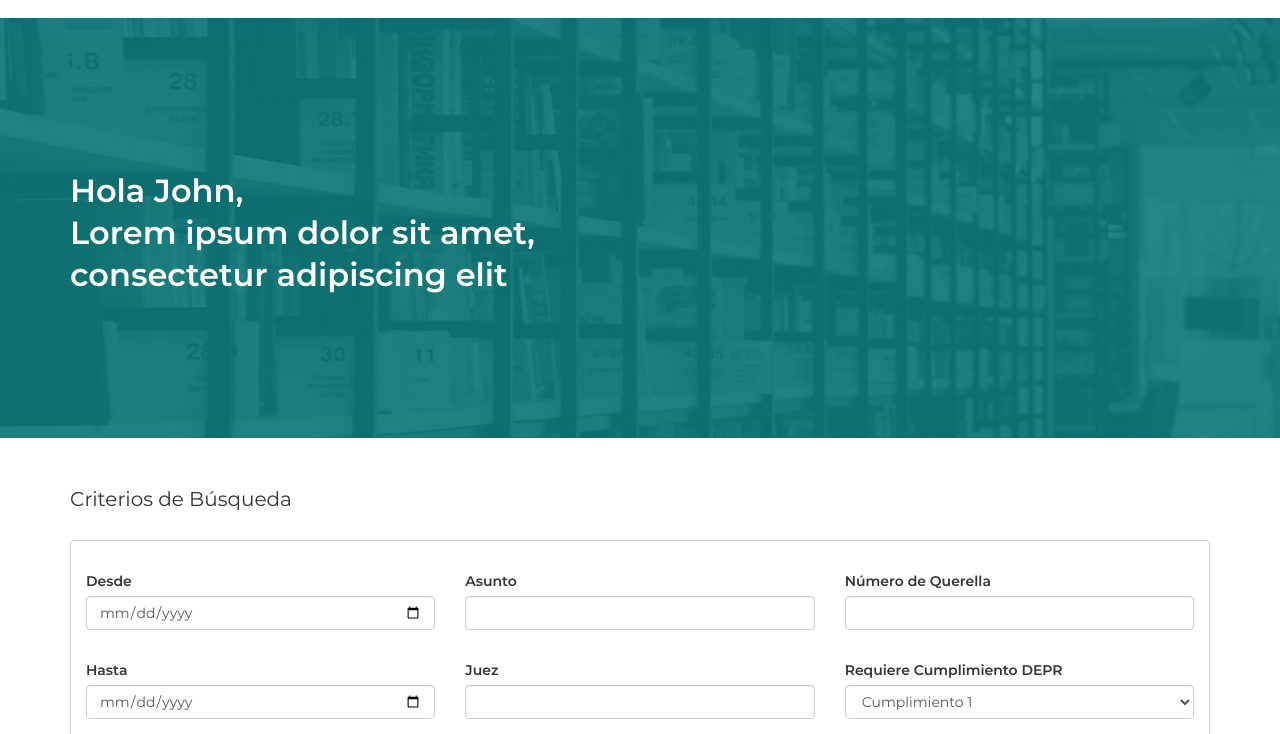
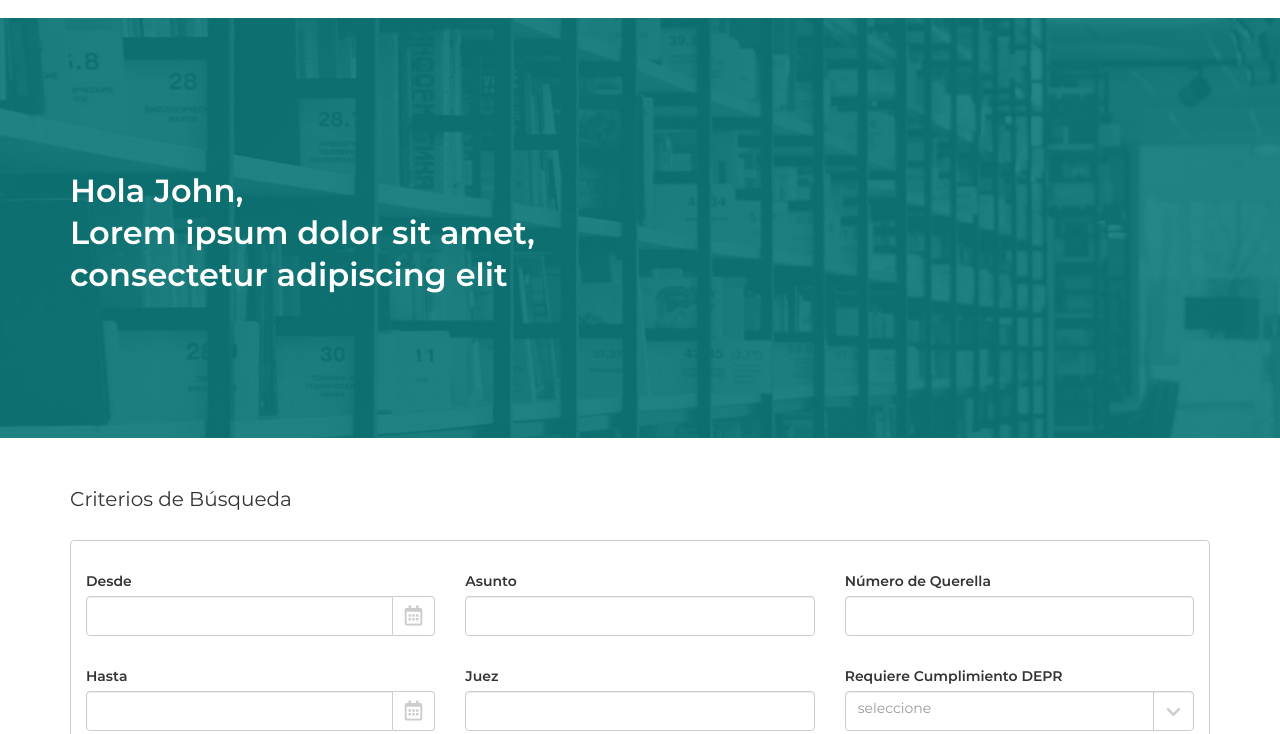
Before and after one commit to mundix/portal-querellas, a plain HTML site: page index.html in a window 1280 px wide. Shown: the part 218-952 px from the top of the page. Drawn offline with Linux system fonts and the light colour scheme.

Commit message:
added datepicker and select styles

```diff
--- a/assets/css/styles.css
+++ b/assets/css/styles.css
@@ -120,6 +120,65 @@ body {
     margin-bottom: 0;
 }
 
+.de-search-filter .form-control {
+    height: 40px;
+}
+
+.bootstrap-select.form-control {
+    padding: 0;
+    border: 1px solid #ccc;
+    border-radius: 4px;
+    -webkit-box-shadow: none;
+    box-shadow: none;
+}
+
+.input-group .date{
+    position:relative;
+}
+
+.bootstrap-select > .dropdown-toggle {
+    border: 0;
+    background: transparent;
+    height: 38px;
+}
+
+.bootstrap-select > .dropdown-toggle .bs-caret {
+    display: none;
+}
+
+.select-filter .dropdown-toggle {
+    overflow: hidden;
+}
+
+.select-filter .dropdown-toggle:before {
+    content: '';
+    position: absolute;
+    font-family: "Font Awesome 5 Free", serif;
+    font-weight: 900;
+    color: #ccc;
+    font-size: 16px;
+    bottom: 0;
+    right: 0;
+    border-left: solid 1px #cccccc;
+    width: 40px;
+    height: 40px;
+    text-align: center;
+    line-height: 44px;
+}
+
+.input-group-addon {
+    background-color: transparent;
+}
+
+.input-group-addon i {
+    font-size: 20px;
+    color: #ccc;
+}
+
+.select-filter.derp .dropdown-toggle:before {
+    content: '\f078';
+}
+
 .filter-fields > div {
     margin-bottom: 30px;
 }
@@ -138,6 +197,11 @@ body {
     padding: 10px 40px;
     color: #fff;
     font-size: 14px;
+}
+
+.search-btn:hover {
+    color: #fff;
+    font-weight: 600;
 }
 
 /* SEARCH FILTER BOX ENDs */
@@ -178,15 +242,15 @@ body {
     text-decoration: none;
 }
 
-.de-results-table .table>tbody>tr>td,
-.de-results-table .table>tbody>tr>th,
-.de-results-table .table>tfoot>tr>td,
-.de-results-table .table>tfoot>tr>th,
-.de-results-table .table>thead>tr>th {
+.de-results-table .table > tbody > tr > td,
+.de-results-table .table > tbody > tr > th,
+.de-results-table .table > tfoot > tr > td,
+.de-results-table .table > tfoot > tr > th,
+.de-results-table .table > thead > tr > th {
     padding: 16px 8px;
 }
 
-.de-results-table .table>thead>tr>th {
+.de-results-table .table > thead > tr > th {
     padding: 24px 8px;
 }
 
@@ -229,7 +293,7 @@ body {
 /*==========  Mobile First Method  ==========*/
 
 /* Extra Small Devices, Phones */
-@media only screen and (min-width : 480px) {
+@media only screen and (min-width: 480px) {
 
     .header-top {
         text-align: left;
@@ -238,7 +302,7 @@ body {
 }
 
 /* Small Devices, Tablets */
-@media only screen and (min-width : 768px) {
+@media only screen and (min-width: 768px) {
     .main-wrapper {
         margin: 100px auto;
     }
--- a/assets/js/scripts.js
+++ b/assets/js/scripts.js
@@ -2,7 +2,29 @@
 
   // On Document Ready
   $(function (){
-    console.log('Script')
+
+    initSelectpicker()
+
+    // date pickers
+    $('#from-date').datepicker({
+      container:	'.from-date'
+    });
+
+    $('#to-date').datepicker({
+      container:	'.to-date'
+    });
+
   })
 
+  function initSelectpicker() {
+    if ( ! $.fn.selectpicker) return
+
+    //Select Styler
+    $('.select-filter').selectpicker({
+      style: 'form-control',
+      size: 4,
+      title: 'seleccione'
+    })
+  }
+
 })(jQuery)
--- a/index.html
+++ b/index.html
@@ -32,6 +32,9 @@
 
     <!-- Bootstrap Select -->
     <link rel="stylesheet" href="assets/css/bootstrap-select.min.css">
+
+    <!-- Bootstrap DatePicker -->
+    <link rel="stylesheet" href="assets/css/bootstrap-datepicker.min.css">
 
     <!--Font Awesome-->
     <link rel="stylesheet" href="assets/css/all.min.css">
@@ -84,7 +87,12 @@
                             <div class="form-group filter-fields">
                                 <div class="col-sm-6 col-md-4">
                                     <label for="from-date">Desde</label>
-                                    <input type="date" class="form-control" id="from-date" required>
+                                    <div class="input-group date from-date">
+                                        <input type="text" class="form-control" id="from-date" value="">
+                                        <div class="input-group-addon">
+                                            <i class="far fa-calendar-alt"></i>
+                                        </div>
+                                    </div>
                                 </div>
                                 <div class="col-sm-6 col-md-4">
                                     <label for="matter">Asunto</label>
@@ -96,7 +104,12 @@
                                 </div>
                                 <div class="col-sm-6 col-md-4">
                                     <label for="to-date">Hasta</label>
-                                    <input type="date" class="form-control" id="to-date" required>
+                                    <div class="input-group date to-date">
+                                        <input type="text" class="form-control" id="to-date" value="">
+                                        <div class="input-group-addon">
+                                            <i class="far fa-calendar-alt"></i>
+                                        </div>
+                                    </div>
                                 </div>
                                 <div class="col-sm-6 col-md-4">
                                     <label for="judge-name">Juez</label>
@@ -104,7 +117,7 @@
                                 </div>
                                 <div class="col-sm-6 col-md-4">
                                     <label for="required-derp">Requiere Cumplimiento DEPR</label>
-                                    <select id="required-derp" class="form-control select-filter">
+                                    <select id="required-derp" class="form-control select-filter derp">
                                         <option value="">Cumplimiento 1</option>
                                         <option value="">Cumplimiento 2</option>
                                         <option value="">Cumplimiento 3</option>
@@ -427,6 +440,9 @@
 <!-- Bootstrap Select -->
 <script src="/assets/js/bootstrap-select.min.js"></script>
 
+<!-- Bootstrap DatePicker -->
+<script src="/assets/js/bootstrap-datepicker.min.js"></script>
+
 <!-- Customs Script -->
 <script src="/assets/js/scripts.js"></script>
 </body>
```
Also changed, not shown: assets/css/bootstrap-datepicker.min.css (added), assets/js/bootstrap-datepicker.min.js (added).
